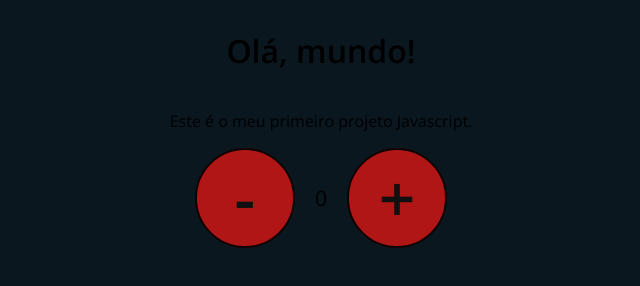
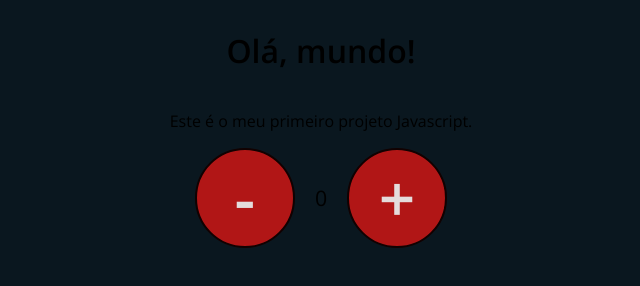
Before and after one commit to Jnfagundes/Estudando_javascript, a plain HTML site: page index.html in a window 1280 px wide. Shown: the full height of the page, 319-959 px from the left. Drawn offline with nearby package versions, Linux system fonts and the light colour scheme.

Commit message:
cor da fonte

```diff
--- a/asserts/css/estilo.css
+++ b/asserts/css/estilo.css
@@ -18,7 +18,7 @@ button {
     border-radius: 50%;
     border: 2px solid rgb(17, 1, 1);
     background-color: rgb(177, 22, 22);
-    color: rgb(17, 16, 16);
+    color: rgb(228, 220, 220);
     font-size: 4em;
     font-weight: 600;
     text-align: center;
```
